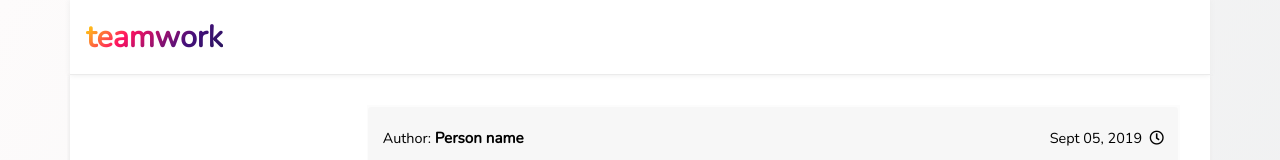
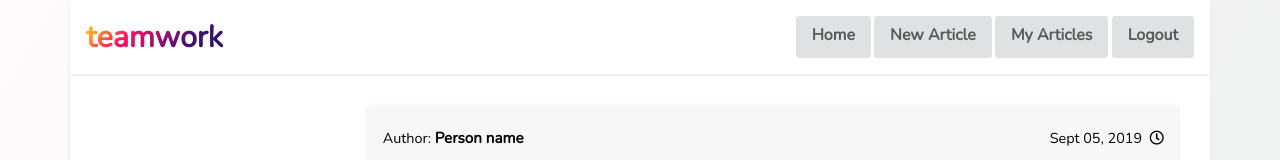
Before and after one commit to hirwaf/teamwork, a plain HTML site: page UI/pages/readArticle.html in a window 1280 px wide. Shown: the top 160 px of the page. Drawn offline with nearby package versions, Linux system fonts and the light colour scheme.

Commit message:
chore(menus):Add user menus

```diff
--- a/UI/css/style.css
+++ b/UI/css/style.css
@@ -45,7 +45,7 @@ body {
     }
 }
 
-footer, footer {
+header, footer {
     background-color: #fff;
     z-index: 999;
     border-bottom: 1px solid #ebebeb;
@@ -53,6 +53,7 @@ footer, footer {
     padding: 1em;
 }
 
+header .title,
 footer .title {
     font-size: 1.9em;
     font-weight: 700;
--- a/UI/css/user_styles.css
+++ b/UI/css/user_styles.css
@@ -1,3 +1,12 @@
+header .user-menus a {
+    margin-right: .2rem;
+    font-weight: 600;
+}
+
+header .user-menus a:last-child {
+    margin-right: 0;
+}
+
 .share-article .field input,
 .edit-article .field input {
     width: 99%;
--- a/UI/pages/readArticle.html
+++ b/UI/pages/readArticle.html
@@ -8,11 +8,15 @@
 </head>
 <body class="read-article">
 <div class="container">
-    <footer class="flex flex-row space-between sticky-top">
+    <header class="flex flex-row space-between sticky-top">
         <div class="title left"><a href="../index.html">teamwork</a></div>
-        <div class="flex flex-row right space-evenly">
+        <div class="flex flex-row right user-menus">
+            <a href="./articles.html" class="button">Home</a>
+            <a href="./shareArticle.html" class="button">New Article</a>
+            <a href="./myArticles.html" class="button">My Articles</a>
+            <a href="./login.html" class="button">Logout</a>
         </div>
-    </footer>
+    </header>
     <main class="flex flex-row color-white space-between shadow padding-30">
         <div class="width-5 sticky-top info-holder">
             <a href="#comments" class="button">Comments <span class="budge">2</span></a>
```
Also changed, not shown: UI/pages/articles.html (+7 -4 lines), UI/pages/editArticle.html (+7 -4 lines), UI/pages/myArticles.html (+7 -4 lines), UI/pages/shareArticle.html (+7 -4 lines).
